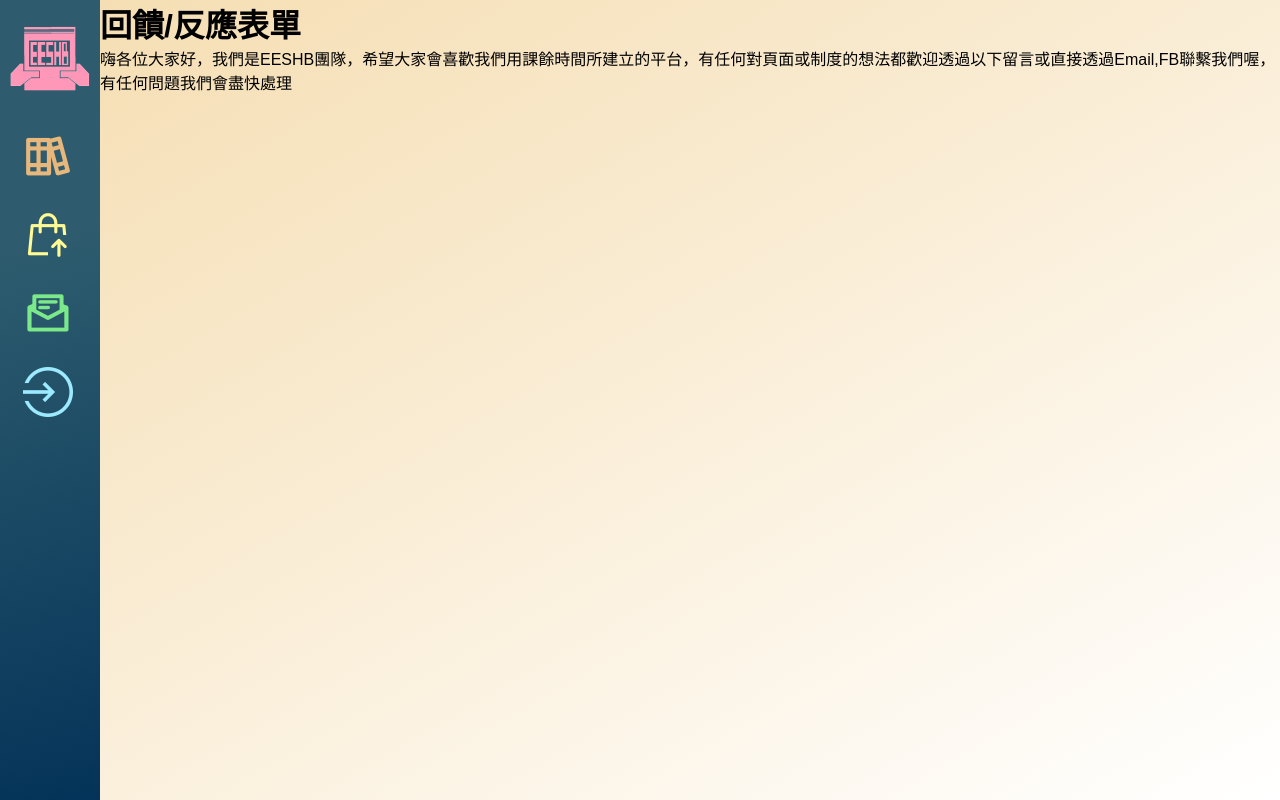
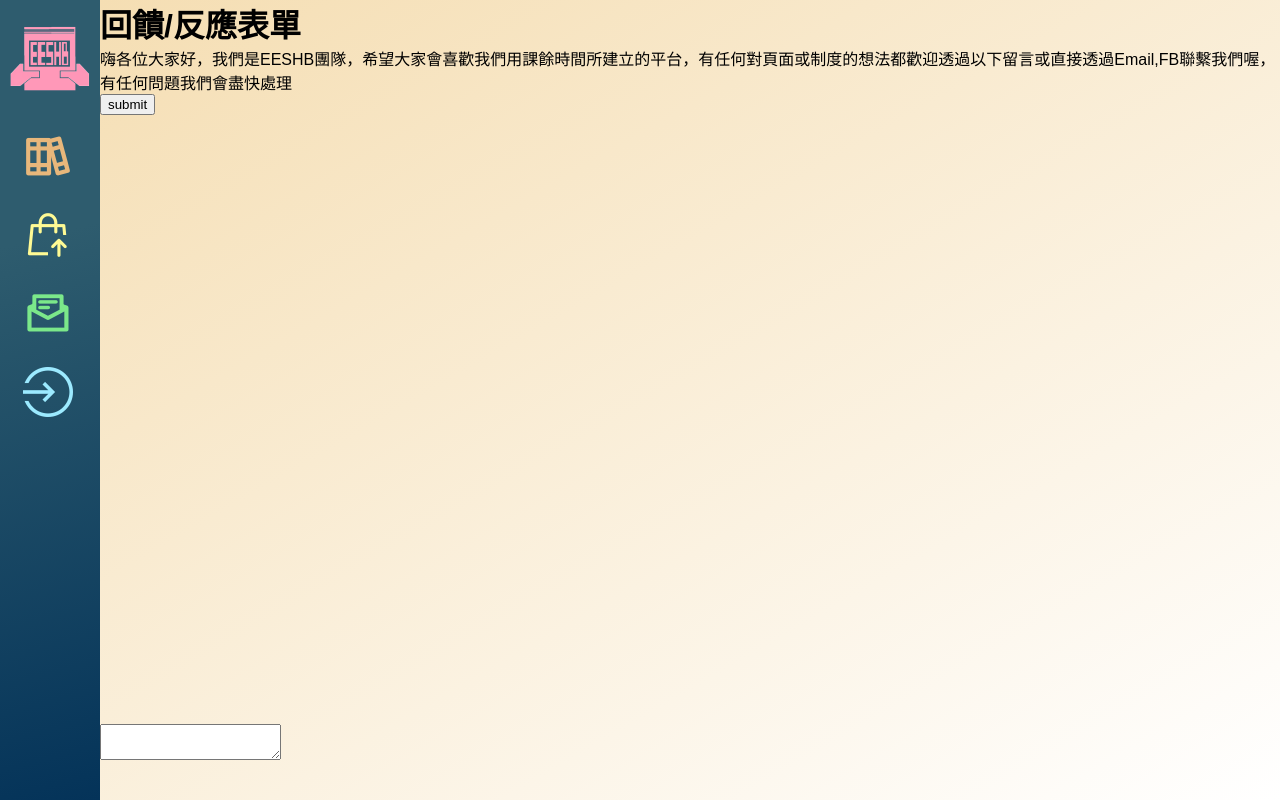
Before and after one commit to Noidname-Course-HW/EESHB_frontend, a React (Create React App) app: page /FeedBack in a window 1280 px wide. Built offline with nearby package versions, Linux system fonts and the light colour scheme.

Commit message:
feedback

```diff
--- a/src/FeedBack.js
+++ b/src/FeedBack.js
@@ -8,7 +8,7 @@ const FeedBack = () =>{
             <h1 id="h1">回饋/反應表單</h1>
             <p>嗨各位大家好，我們是EESHB團隊，希望大家會喜歡我們用課餘時間所建立的平台，有任何對頁面或制度的想法都歡迎透過以下留言或直接透過Email,FB聯繫我們喔，有任何問題我們會盡快處理</p>
 
-            {/* <Comment_section/> */}
+            <Comment_section/>
         </div>
     )
 }
--- a/src/component/Comment_section.js
+++ b/src/component/Comment_section.js
@@ -8,13 +8,15 @@ import Comment from './Comment'
                                 ...]*/
 const Comment_section = (props) => {
     //const [comments,setComments] = useState([])
+
     const [text, setText] = useState("")
+    const [comments, setComments] = useState([]);
 
 
-    useEffect(() => {
-        // handleSubmit()
-        renderComments()
-    },[])
+    // useEffect(() => {
+    //     // handleSubmit()
+    //     renderComments()
+    // },[])
 
 
     const handleInputChange = (e) => {
@@ -23,7 +25,8 @@ const Comment_section = (props) => {
         console.log(text)
     }
     const handleSubmit = (e) => {
-        axios.post('',{
+        e.preventDefault()
+        axios.post('http://localhost:100/backEnd/feedback.php',{
             comment: text,
             reply: ""
         }).then(function(data){
@@ -39,7 +42,7 @@ const Comment_section = (props) => {
         })
     }
     const renderComments = () => {
-        axios.post('',{})
+        axios.post('http://localhost:100/backEnd/feedback.php',{})
             .then(function (data) {
                 if(data.success===1){
                     console.log(data.data)
@@ -50,23 +53,41 @@ const Comment_section = (props) => {
                         comments_list.push(<Comment id={"Comment_"+count} comment={comment.comment} reply={comment.reply?comment.reply:""}></Comment>)
                         count = count + 1
                     }
+
+                    setComments(comments_list)
                     //setComments(data.data)
-                    return(
-                        <div id="Comment_section_container">
-                            {comments_list}
-                            <form onSubmit={handleSubmit}>
-                                <textarea id="Comment_section_textarea" onChange={handleInputChange}></textarea>
-                                <input type="submit" value="submit" onSubmit={handleSubmit}></input>
-                            </form>
-                        </div>
-                    )
+                    // return(
+                    //     <div id="Comment_section_container">
+                    //         {comments_list}
+                    //         <form onSubmit={handleSubmit}>
+                    //             <textarea id="Comment_section_textarea" onChange={handleInputChange}></textarea>
+                    //             <input type="submit" value="submit" onSubmit={handleSubmit}></input>
+                    //         </form>
+                    //     </div>
+                    //)
                 }else{
                     console.log(data)
+                    // return(
+                    //     <div id="Comment_section_container">
+                    //         {/* {comments_list} */}
+                    //         <form onSubmit={handleSubmit}>
+                    //             <textarea id="Comment_section_textarea" onChange={handleInputChange}></textarea>
+                    //             <input type="submit" value="submit" onSubmit={handleSubmit}></input>
+                    //         </form>
+                    //     </div>
+                    // )
                 }
 
         }).catch(function (error) {
                 console.log(error);
+                // return(
+                //     <div>
+                //         error
+                //     </div>
+                // )
            });
+
+
     }
 
     // const renderComments = () => {
@@ -85,6 +106,16 @@ const Comment_section = (props) => {
     //             </form>
     //         </div>
     //     )
+    return(
+
+                <div id="Comment_section_container">
+                    {comments}
+                    <form onSubmit={handleSubmit}>
+                        <textarea id="Comment_section_textarea" onChange={handleInputChange}></textarea>
+                        <input type="submit" value="submit" onSubmit={handleSubmit}></input>
+                    </form>
+                </div>
+    )
     }
 
 
--- a/src/index.js
+++ b/src/index.js
@@ -10,8 +10,8 @@ import {BrowserRouter,Switch} from 'react-router-dom'
 
 const PrivateRoute = ({ component: Component, ...rest }) => (
   <Route {...rest} render={(props) => (
-    localStorage.getItem('auth')
-    // true
+    // localStorage.getItem('auth')
+    true
       ? <Component {...props} />
       : <Redirect to={{
           pathname: '/Login',
```
Also changed, not shown: src/image/facebook.png (added), src/image/mail.png (added).
